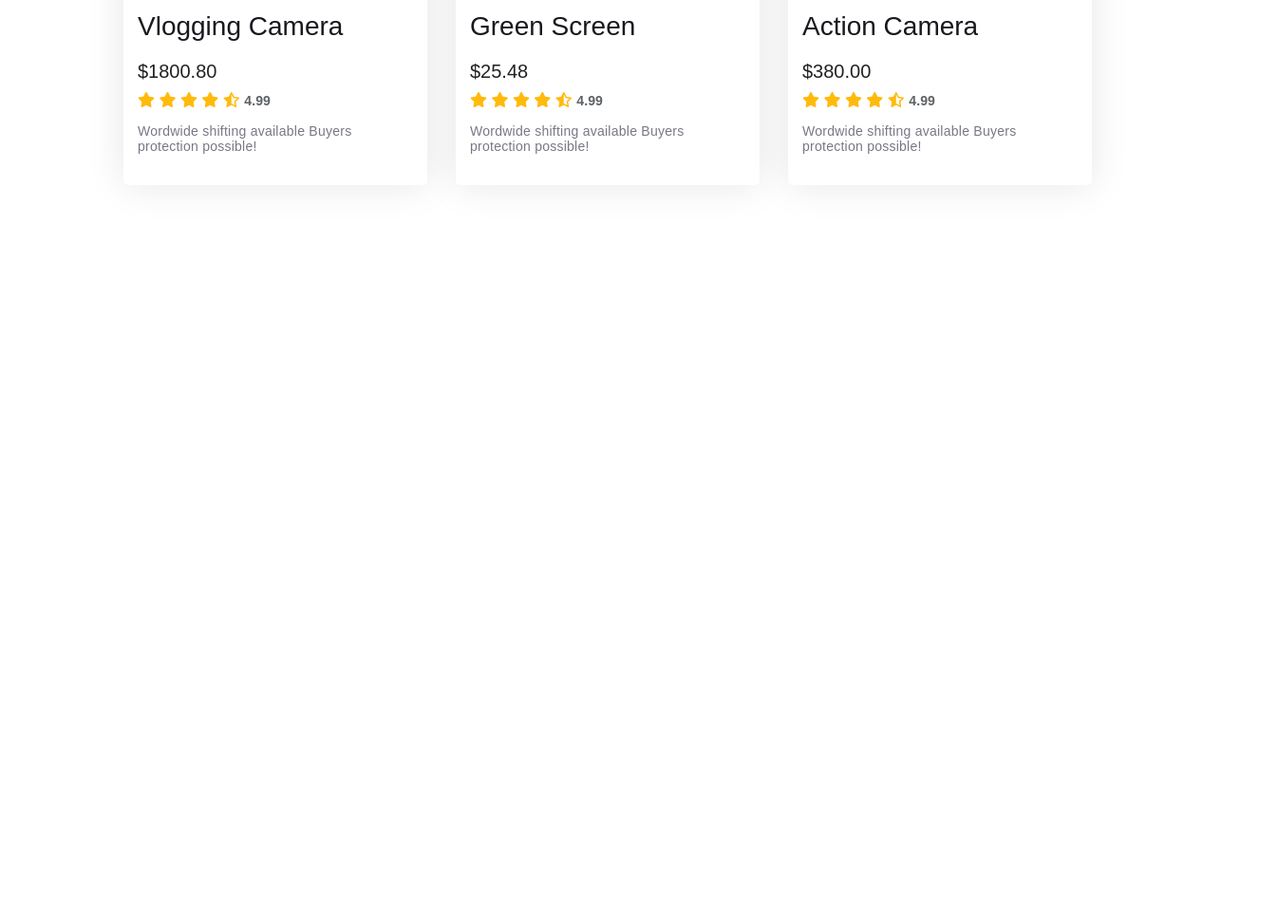
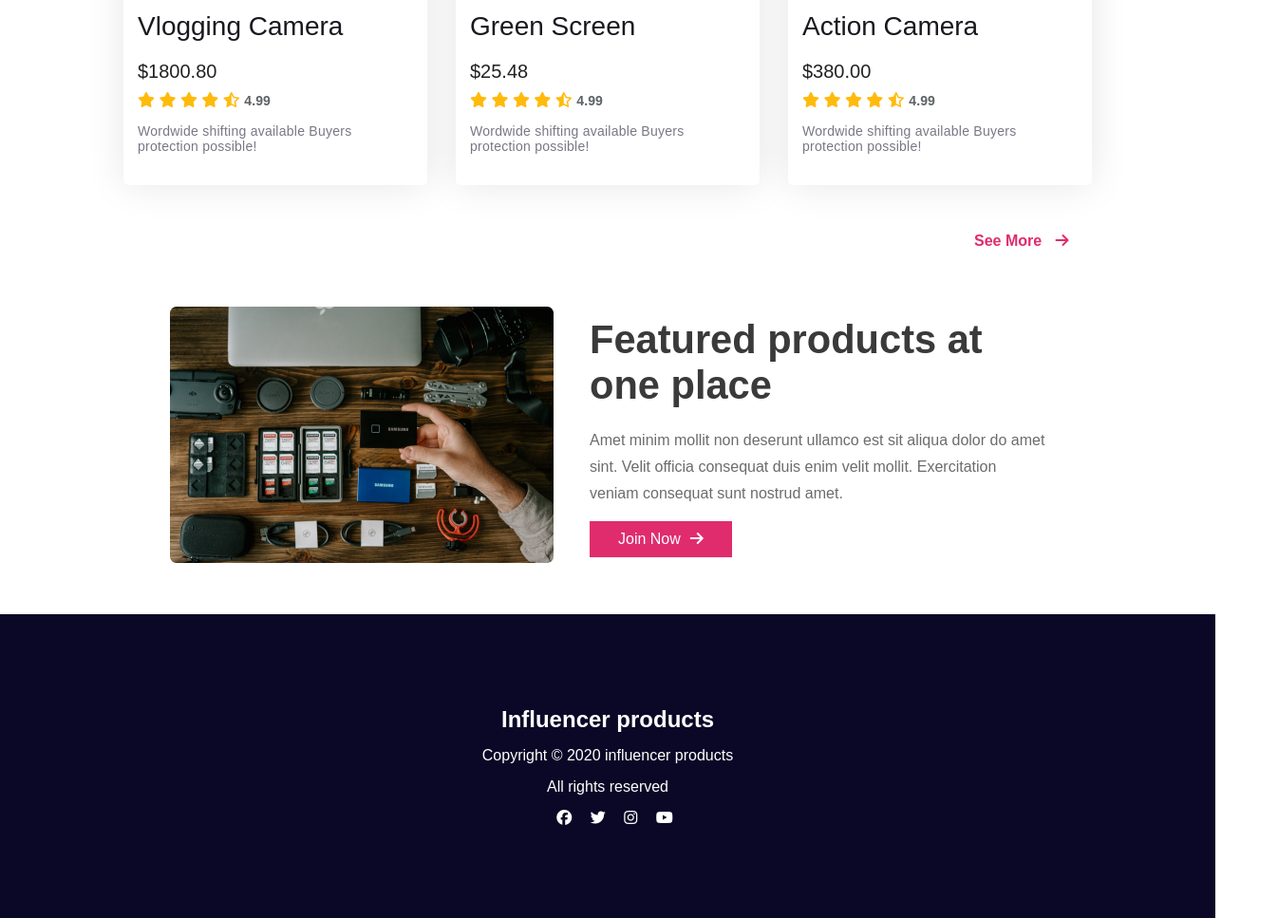
Before and after one commit to mahedy766584/influencer-gear, a plain HTML site: page index.html in a window 1280 px wide. Shown: the part 2228-3195 px from the top of the page at 95% size, 1346 px wide, since content can reach past the window. Before the commit the page ends 2503 px from the top, so only its background shows below. Drawn offline with Linux system fonts and the light colour scheme.

Commit message:
featured and foote section added

```diff
--- a/css/style.css
+++ b/css/style.css
@@ -185,13 +185,77 @@ nav > h3{
     font-weight: 500;
     letter-spacing: 0.252px;
 }
+.see-more{
+    left: 280%;
+    top: 20px;
+    position: relative;
+}
+.see-more > a{
+    text-decoration: none;
+    color: var(--button-color);
+    font-size: 16px;
+    font-weight: 700;
+}
+
+/* Featured products at one place section  */
+.featured-product{
+    display: flex;
+    max-width: 75%;
+    margin: 20px auto;
+    justify-content: space-around;
+    align-items: center;
+}
+.featured-text{
+    width: 50%;
+}
+.featured-text > h1{
+    font-size: 2.6rem;
+    color: var(--first-color);
+}
+.featured-text > p{
+    color: #6C6C6C;
+    font-size: 16px;
+    font-weight: 500;
+    line-height: 28px;
+    margin-top: 20px;
+}
+.featured-text > .banner-button{
+    border-radius: 0;
+}
+
+/* footer section style */
+footer{
+    width: 100%;
+    height: 40vh;
+    background-color: #0A0826;
+    margin-top: 50px;
+    display: flex;
+    flex-direction: column;
+    justify-content: center;
+    align-items: center;
+    text-align: center;
+    color: #ffffff;
+}
+footer > h2{
+    font-size: 24px;
+    font-weight: 700;
+}
+footer .copy{
+    margin-top: 15px;
+    margin-bottom: 15px;
+}
+.social-icons{
+    margin-top: 15px;
+}
+.social-icons > a{
+    color: #ffffff;
+}
+.fa-brands:not(fa-facebook){
+    margin-left: 15px;
+}
 
 
 
-
-.hide{
-    display: none;
-}
 
 
 
@@ -260,4 +324,8 @@ nav > h3{
         justify-content: center;
         gap: 20px;
     }
+    .see-more{
+        left: 0%;
+    }
+
 }
--- a/index.html
+++ b/index.html
@@ -210,6 +210,25 @@
                     <p class="product-description">Wordwide shifting available Buyers protection possible!</p>
                 </div>
 
+            <div class="see-more">
+                <a href="#">See More <i class="fa-solid fa-arrow-right"></i></a>
+            </div>
+            </div>
+
+        </section>
+
+
+        <!-- Featured products at one place section -->
+        <section class="featured-product">
+
+            <div class="featured-image">
+                <img src="images/gear.png">
+            </div>
+
+            <div class="featured-text">
+                <h1>Featured products at one place</h1>
+                <p>Amet minim mollit non deserunt ullamco est sit aliqua dolor do amet sint. Velit officia consequat duis enim velit mollit. Exercitation veniam consequat sunt nostrud amet.</p>
+                <button class="banner-button">Join Now<i class="fa-solid fa-arrow-right"></i></button>
             </div>
 
         </section>
@@ -221,6 +240,18 @@
     <!-- Footer section start -->
     <footer>
 
+        <div class="footer-content">
+            <h2>Influencer products</h2>
+            <p class="copy">Copyright © 2020  influencer products</p>
+            <p>All rights reserved</p>
+            <div class="social-icons">
+                <a href="#"><i class="fa-brands fa-facebook"></i></a>
+                <a href="#"><i class="fa-brands fa-twitter"></i></a>
+                <a href="#"><i class="fa-brands fa-instagram"></i></a>
+                <a href="#"> <i class="fa-brands fa-youtube"></i></a>
+            </div>
+        </div>
+
     </footer>
     <!-- Footer section End -->
 
```
